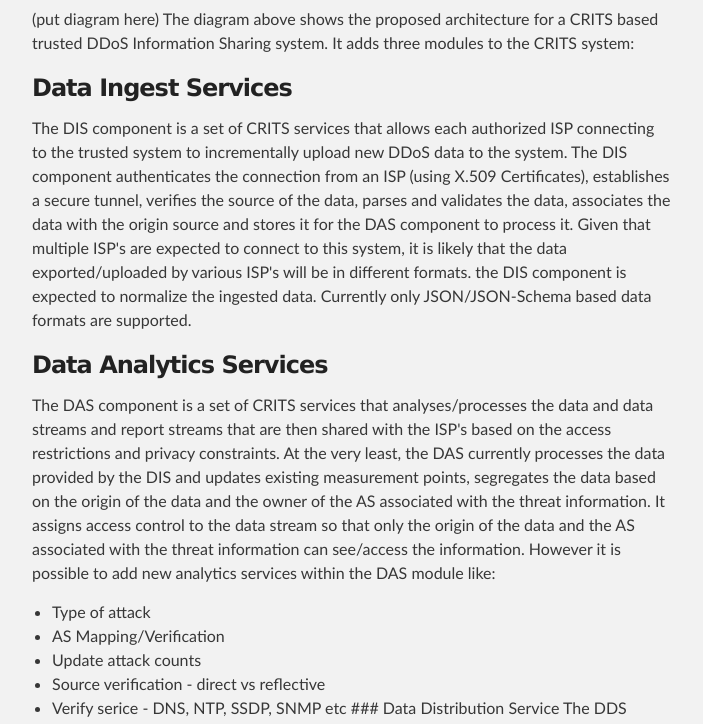
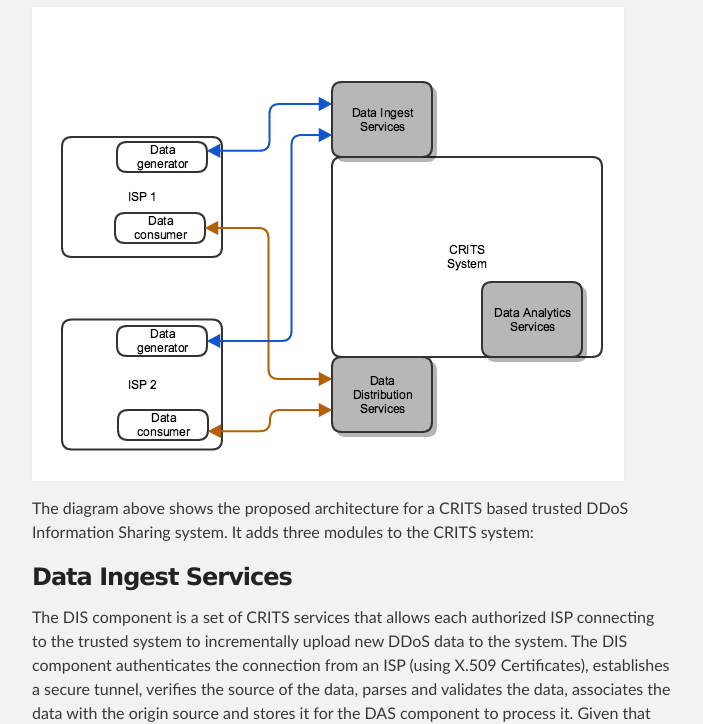
Before and after one commit to cablelabs/ddos-info-sharing, a plain HTML site: page index.html in a window 1280 px wide. Shown: the part 719-1443 px from the top of the page, without its empty margins (288-991 px from the left). Drawn offline with Linux system fonts and the light colour scheme.

```diff
--- a/index.html
+++ b/index.html
@@ -45,8 +45,9 @@
 <h2>
 <a id="extending-crits-for-ddos-information-sharing" class="anchor" href="#extending-crits-for-ddos-information-sharing" aria-hidden="true"><span aria-hidden="true" class="octicon octicon-link"></span></a>Extending CRITS for DDoS Information Sharing</h2>
 
-<p>(put diagram here)
-The diagram above shows the proposed architecture for a CRITS based trusted DDoS Information Sharing system. It adds three modules to the CRITS system:</p>
+<p><img src="../images/crits-ddos-arch.png" alt="DIS Architecture"></p>
+
+<p>The diagram above shows the proposed architecture for a CRITS based trusted DDoS Information Sharing system. It adds three modules to the CRITS system:</p>
 
 <h3>
 <a id="data-ingest-services" class="anchor" href="#data-ingest-services" aria-hidden="true"><span aria-hidden="true" class="octicon octicon-link"></span></a>Data Ingest Services</h3>
```
Also changed, not shown: params.json (+1 -1 lines).
